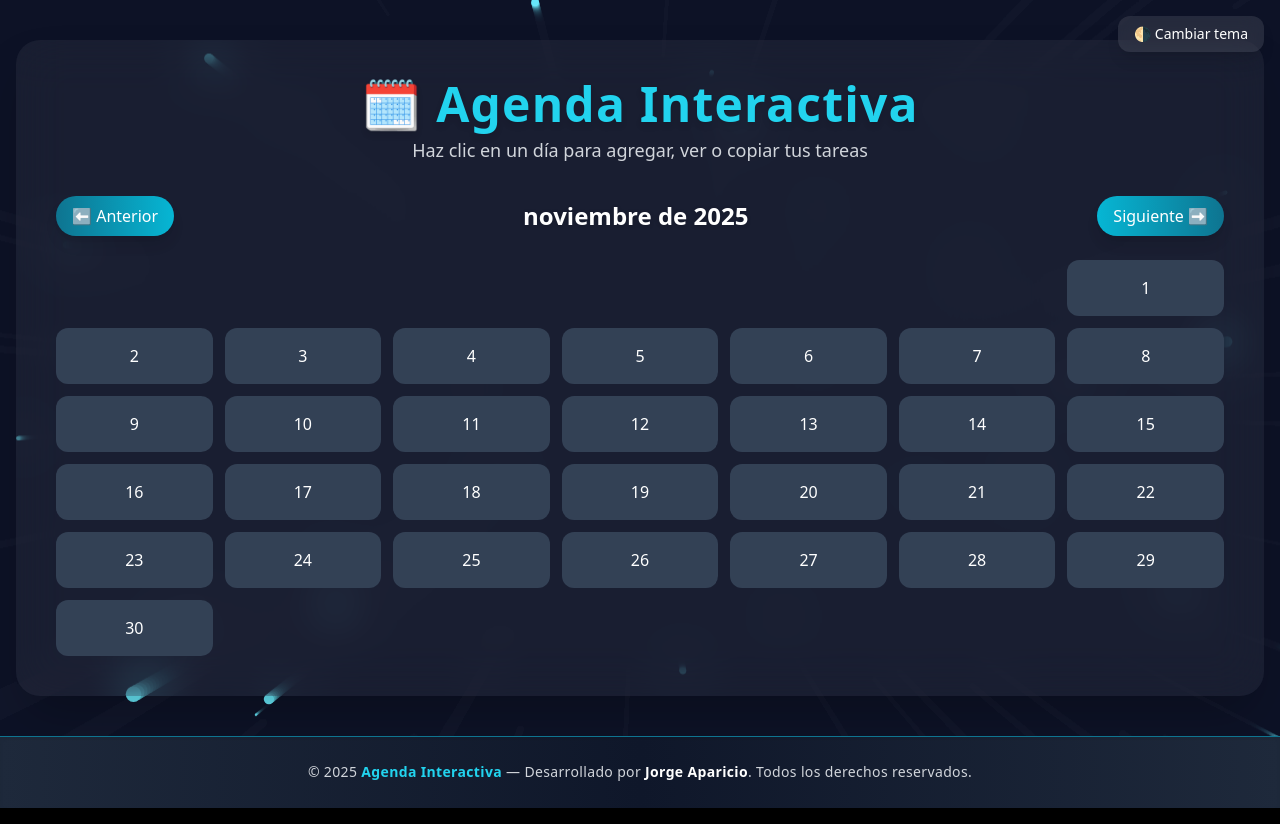
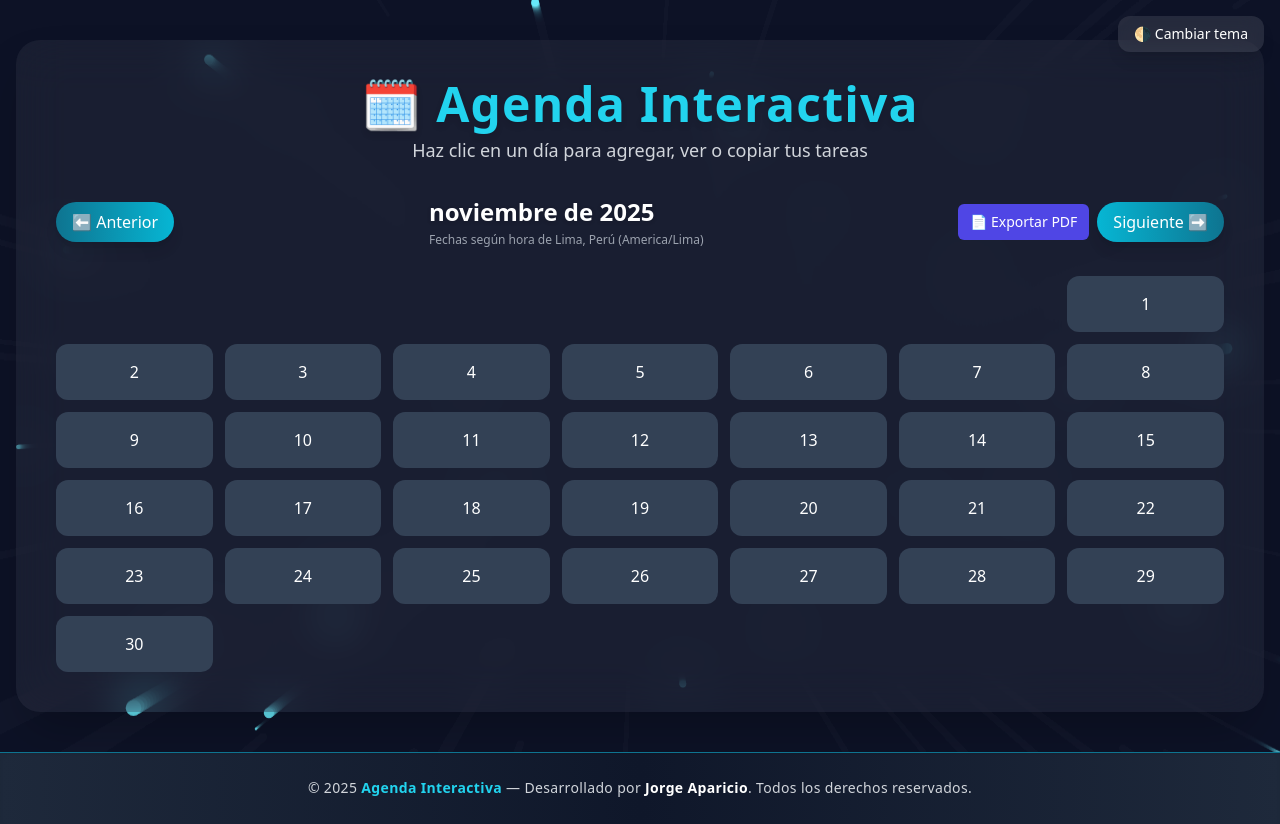
Before and after one commit to Japaricio2004/agenda-interactiva, a plain HTML site: page index.html in a window 1280 px wide. Drawn offline with nearby package versions, Linux system fonts and the light colour scheme.

Commit message:
Update index.html

```diff
--- a/index.html
+++ b/index.html
@@ -7,6 +7,7 @@
 <link rel="icon" href="images/agenda.png" type="image/png">
 <script src="https://cdn.tailwindcss.com"></script>
 <link rel="stylesheet" href="styles.css" />
+<!-- PWA removed: manifest and theme meta deleted -->
 <style>
     * { scroll-behavior: smooth; }
     body.light {
@@ -54,25 +55,34 @@
     </div>
 
     <div class="flex flex-col sm:flex-row items-center justify-between gap-4 mb-6">
-    <button id="prevMonth"
-        class="px-4 py-2 bg-gradient-to-r from-cyan-700 to-cyan-500 text-white rounded-full hover:scale-105 transition shadow-lg hover:shadow-cyan-500/50">
+    <button id="prevMonth" class="touch-btn px-4 py-2 bg-gradient-to-r from-cyan-700 to-cyan-500 text-white rounded-full hover:scale-105 transition shadow-lg hover:shadow-cyan-500/50">
         ⬅ Anterior
     </button>
-    <h2 id="monthYear" class="text-xl sm:text-2xl font-semibold text-white drop-shadow text-center sm:text-left"></h2>
-    <button id="nextMonth"
-        class="px-4 py-2 bg-gradient-to-r from-cyan-500 to-cyan-700 text-white rounded-full hover:scale-105 transition shadow-lg hover:shadow-cyan-500/50">
+        <div class="text-center sm:text-left">
+            <h2 id="monthYear" class="text-xl sm:text-2xl font-semibold text-white drop-shadow"></h2>
+            <div id="tzLabel" class="text-xs text-gray-400 mt-1">Fechas según hora de Lima, Perú (America/Lima)</div>
+        </div>
+    <div class="flex items-center gap-2">
+      <button id="exportPdf" title="Exportar mes a PDF" class="px-3 py-2 bg-indigo-600 hover:bg-indigo-500 rounded-md text-sm text-white">📄 Exportar PDF</button>
+      <button id="nextMonth" class="touch-btn px-4 py-2 bg-gradient-to-r from-cyan-500 to-cyan-700 text-white rounded-full hover:scale-105 transition shadow-lg hover:shadow-cyan-500/50">
         Siguiente ➡
-    </button>
+      </button>
+    </div>
     </div>
 
-    <div id="calendar" class="grid grid-cols-2 sm:grid-cols-4 md:grid-cols-7 gap-3 text-center">
+    <div id="weekdays" class="grid grid-cols-1 sm:grid-cols-2 md:grid-cols-4 lg:grid-cols-7 gap-3 text-center mb-1"></div>
+    <!-- Months overview (mobile-first): visible on small screens, hidden on desktop -->
+    <div id="monthsOverview" class="grid grid-cols-3 sm:hidden gap-3 mb-4"></div>
+
+    <div id="calendar" class="grid grid-cols-1 sm:grid-cols-2 md:grid-cols-4 lg:grid-cols-7 gap-3 text-center hidden sm:grid" aria-live="polite">
     </div>
 </section>
 </main>
 
 <div id="taskModal"
+role="dialog" aria-modal="true" aria-labelledby="modalDate"
 class="fixed inset-0 bg-black/60 flex items-center justify-center hidden z-20 transition-all duration-300">
-<div class="bg-white/10 backdrop-blur-xl p-4 sm:p-6 rounded-2xl w-[90%] sm:w-96 shadow-2xl">
+<div class="bg-white/10 backdrop-blur-xl p-4 sm:p-6 rounded-2xl w-[90%] sm:w-96 shadow-2xl" tabindex="-1">
     <h3 id="modalDate" class="text-xl font-bold text-cyan-300 mb-4 text-center"></h3>
     <textarea id="taskInput" rows="4"
     class="w-full p-3 rounded-xl bg-slate-900/60 text-white border border-cyan-400 placeholder-gray-400 focus:outline-none focus:ring focus:ring-cyan-400"></textarea>
@@ -89,6 +99,9 @@ class="fixed inset-0 bg-black/60 flex items-center justify-center hidden z-20 tr
 </div>
 </div>
 
+<!-- Toast (feedback no intrusivo) -->
+<div id="toast" aria-live="polite" class="fixed bottom-6 left-1/2 transform -translate-x-1/2 bg-slate-900 text-white px-4 py-2 rounded-lg shadow-lg opacity-0 pointer-events-none transition-opacity duration-300"></div>
+
 <button id="toggleTheme"
 class="fixed top-4 right-4 z-30 px-4 py-2 bg-white/10 backdrop-blur-md rounded-xl text-sm text-white hover:bg-cyan-600 transition shadow-lg">
 🌗 Cambiar tema
@@ -100,6 +113,7 @@ class="fixed top-4 right-4 z-30 px-4 py-2 bg-white/10 backdrop-blur-md rounded-x
     © 2025 <span class="font-semibold text-cyan-400">Agenda Interactiva</span> —
     Desarrollado por <span class="text-white font-bold">Jorge Aparicio</span>. Todos los derechos reservados.
 </p>
+
 </footer>
 
 <script src="script.js"></script>
@@ -115,14 +129,7 @@ toggleTheme.addEventListener('click', () => {
     body.classList.toggle('light');
     localStorage.setItem('theme', body.classList.contains('light') ? 'light' : 'dark');
 });
-
-document.getElementById('copyTask').addEventListener('click', () => {
-    const taskText = document.getElementById('taskInput').value;
-    navigator.clipboard.writeText(taskText).then(() => {
-    alert('Texto copiado al portapapeles');
-    });
-});
 </script>
-
+</script>
 </body>
 </html>
```
